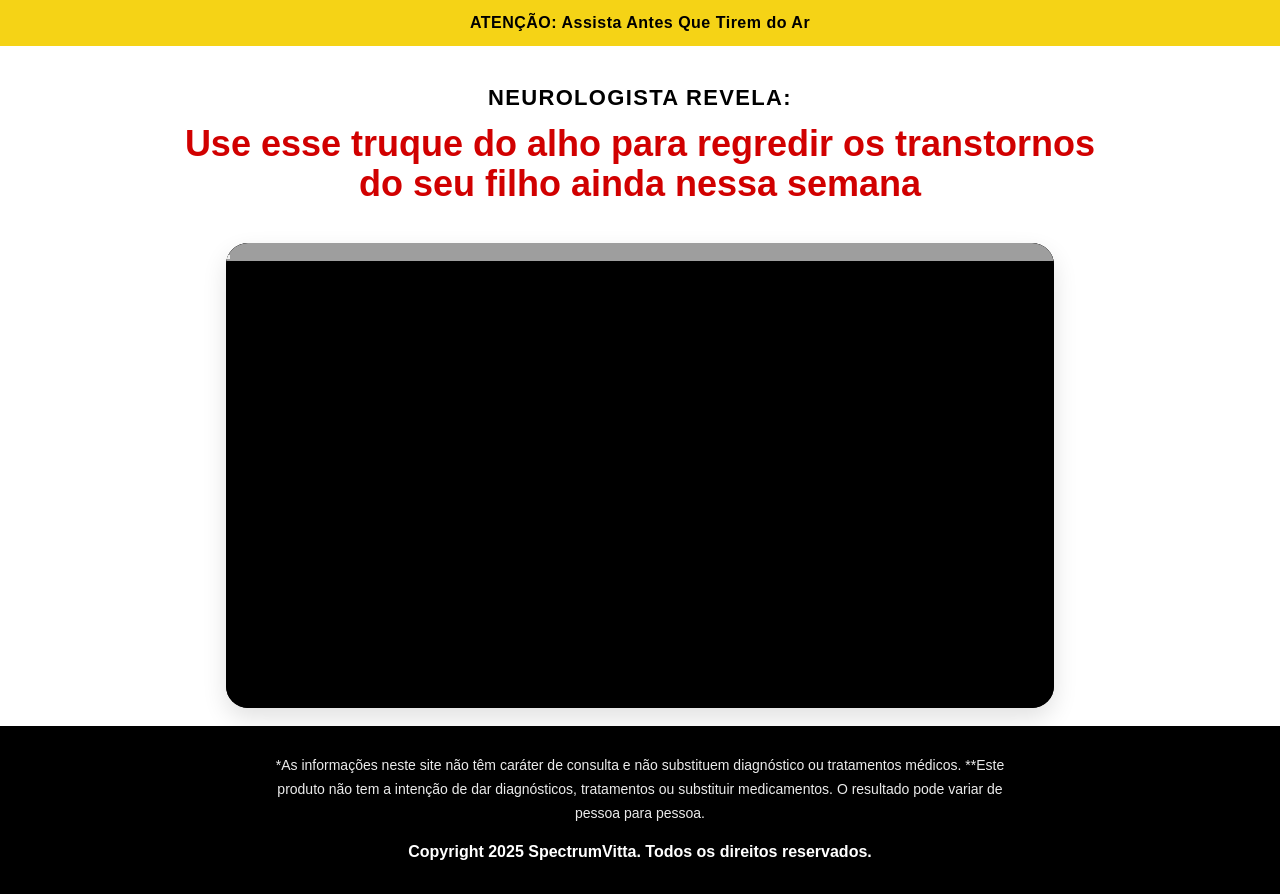
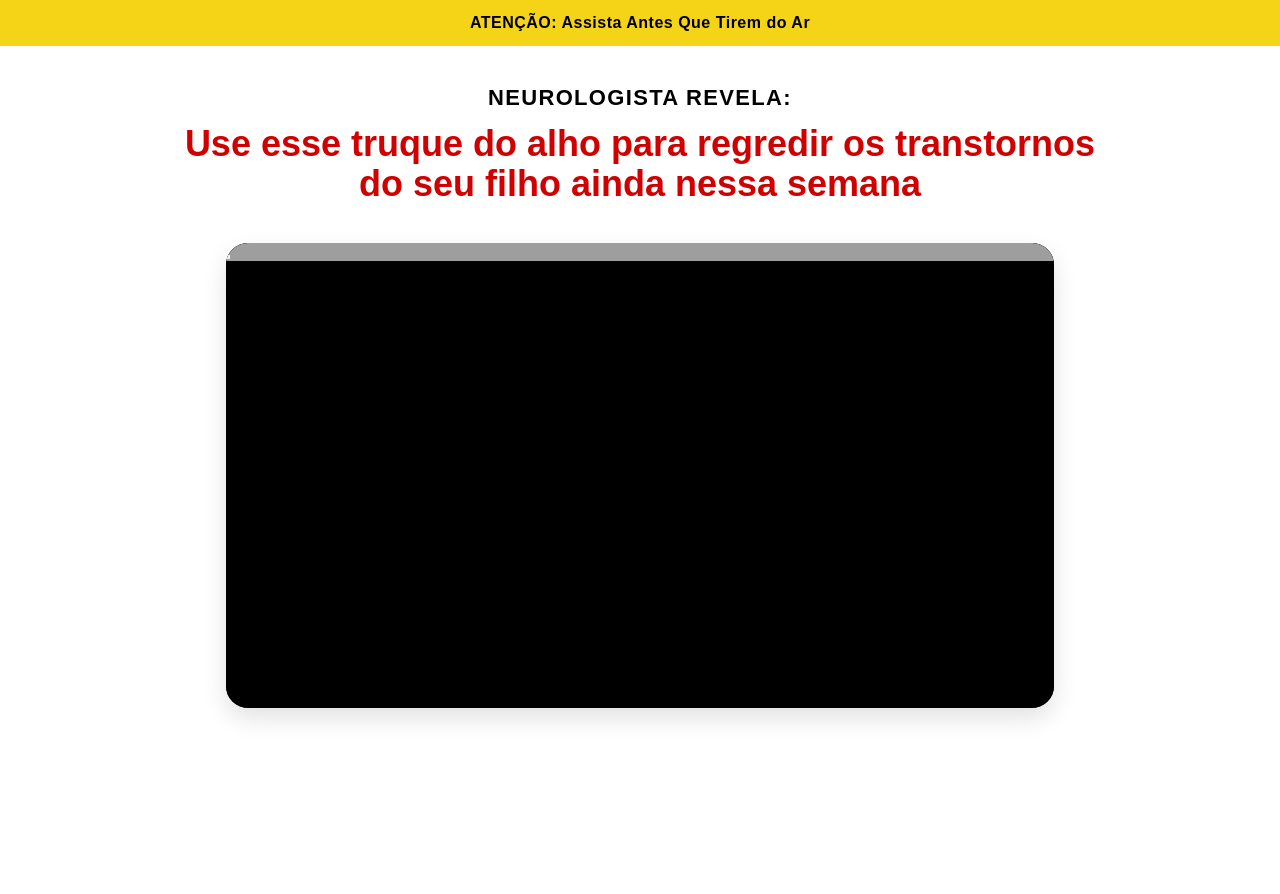
Before and after one commit to Quaresma-PP/blackmediasleuth.site, a plain HTML site: page vsl/index.html in a window 1280 px wide. After the commit the page ends 800 px from the top, so only its background shows below. Drawn offline with Linux system fonts and the light colour scheme; grey boxes are pictures that could not be loaded.

Commit message:
Update index.html

```diff
--- a/vsl/index.html
+++ b/vsl/index.html
@@ -296,12 +296,7 @@
     </div>
 </main>
 
-<footer class="site-footer">
-    <div class="site-footer-inner">
-        <p class="disclaimer">*As informações neste site não têm caráter de consulta e não substituem diagnóstico ou tratamentos médicos. **Este produto não tem a intenção de dar diagnósticos, tratamentos ou substituir medicamentos. O resultado pode variar de pessoa para pessoa.</p>
-        <p class="copyright">Copyright 2025 SpectrumVitta. Todos os direitos reservados.</p>
-    </div>
-</footer>
+
 
 
 
```
